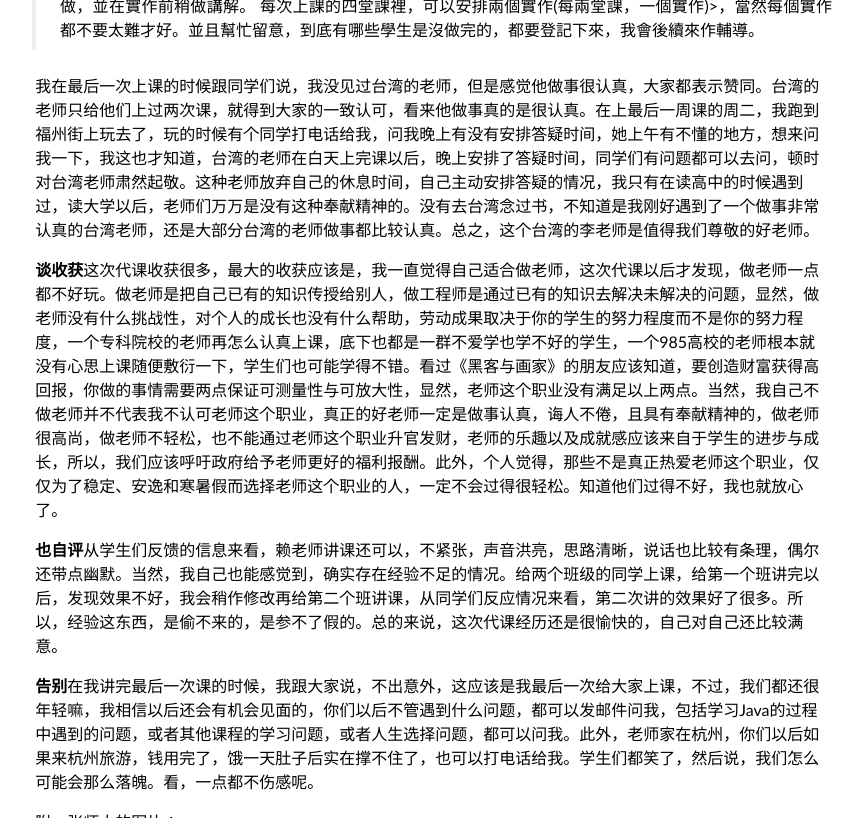
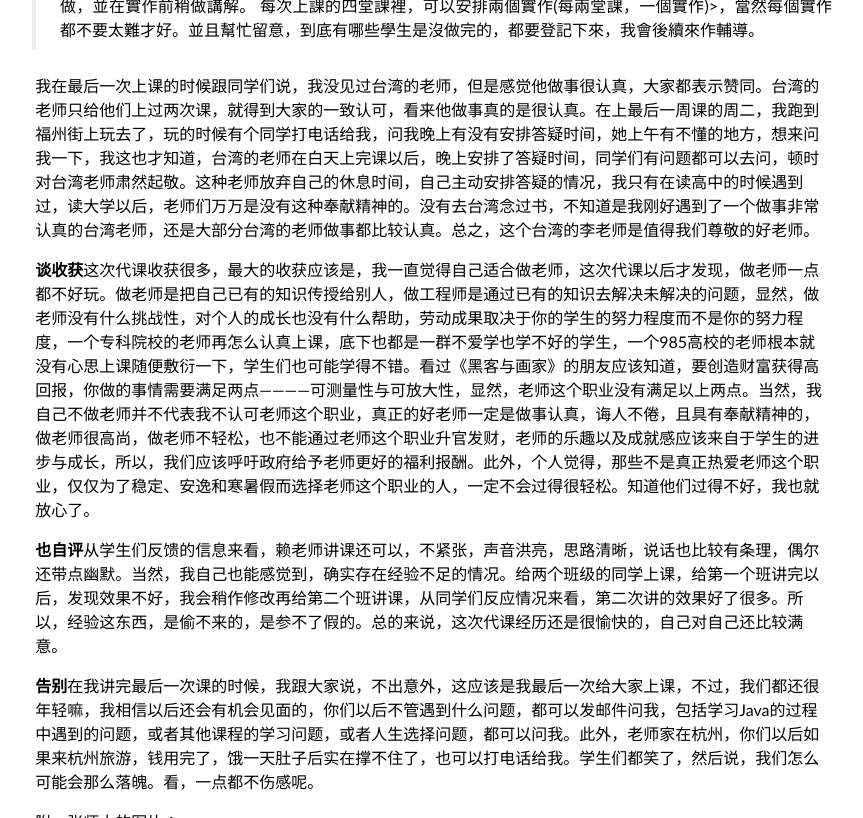
Before and after one commit to lalor/cn, a Jekyll site: the page built from _posts/2014-03-22-I-am-a-teacher.md, in a window 1280 px wide and 900 px high, scrolled down 1616 px, cut to the strip 0-818 px from the top of the window. Shown: the whole strip, without its empty margins (208-1071 px from the left). Built offline with Jekyll 4.4.1, drawn with Linux system fonts in a browser that asks for light colours; some web fonts are replaced; Markdown is read by kramdown in place of the engine named in the settings; comment, search, counter and statistics services are not loaded; some of the changed text lies outside the part shown.

Commit message:
change some error words

```diff
--- a/_posts/2014-03-22-I-am-a-teacher.md
+++ b/_posts/2014-03-22-I-am-a-teacher.md
@@ -41,7 +41,7 @@ tags: [代课, 做老师, 体验生活]
 
 我在最后一次上课的时候跟同学们说，我没见过台湾的老师，但是感觉他做事很认真，大家都表示赞同。台湾的老师只给他们上过两次课，就得到大家的一致认可，看来他做事真的是很认真。在上最后一周课的周二，我跑到福州街上玩去了，玩的时候有个同学打电话给我，问我晚上有没有安排答疑时间，她上午有不懂的地方，想来问我一下，我这也才知道，台湾的老师在白天上完课以后，晚上安排了答疑时间，同学们有问题都可以去问，顿时对台湾老师肃然起敬。这种老师放弃自己的休息时间，自己主动安排答疑的情况，我只有在读高中的时候遇到过，读大学以后，老师们万万是没有这种奉献精神的。没有去台湾念过书，不知道是我刚好遇到了一个做事非常认真的台湾老师，还是大部分台湾的老师做事都比较认真。总之，这个台湾的李老师是值得我们尊敬的好老师。
 
-**谈收获**这次代课收获很多，最大的收获应该是，我一直觉得自己适合做老师，这次代课以后才发现，做老师一点都不好玩。做老师是把自己已有的知识传授给别人，做工程师是通过已有的知识去解决未解决的问题，显然，做老师没有什么挑战性，对个人的成长也没有什么帮助，劳动成果取决于你的学生的努力程度而不是你的努力程度，一个专科院校的老师再怎么认真上课，底下也都是一群不爱学也学不好的学生，一个985高校的老师根本就没有心思上课随便敷衍一下，学生们也可能学得不错。看过《黑客与画家》的朋友应该知道，要创造财富获得高回报，你做的事情需要两点保证可测量性与可放大性，显然，老师这个职业没有满足以上两点。当然，我自己不做老师并不代表我不认可老师这个职业，真正的好老师一定是做事认真，诲人不倦，且具有奉献精神的，做老师很高尚，做老师不轻松，也不能通过老师这个职业升官发财，老师的乐趣以及成就感应该来自于学生的进步与成长，所以，我们应该呼吁政府给予老师更好的福利报酬。此外，个人觉得，那些不是真正热爱老师这个职业，仅仅为了稳定、安逸和寒暑假而选择老师这个职业的人，一定不会过得很轻松。知道他们过得不好，我也就放心了。
+**谈收获**这次代课收获很多，最大的收获应该是，我一直觉得自己适合做老师，这次代课以后才发现，做老师一点都不好玩。做老师是把自己已有的知识传授给别人，做工程师是通过已有的知识去解决未解决的问题，显然，做老师没有什么挑战性，对个人的成长也没有什么帮助，劳动成果取决于你的学生的努力程度而不是你的努力程度，一个专科院校的老师再怎么认真上课，底下也都是一群不爱学也学不好的学生，一个985高校的老师根本就没有心思上课随便敷衍一下，学生们也可能学得不错。看过《黑客与画家》的朋友应该知道，要创造财富获得高回报，你做的事情需要满足两点————可测量性与可放大性，显然，老师这个职业没有满足以上两点。当然，我自己不做老师并不代表我不认可老师这个职业，真正的好老师一定是做事认真，诲人不倦，且具有奉献精神的，做老师很高尚，做老师不轻松，也不能通过老师这个职业升官发财，老师的乐趣以及成就感应该来自于学生的进步与成长，所以，我们应该呼吁政府给予老师更好的福利报酬。此外，个人觉得，那些不是真正热爱老师这个职业，仅仅为了稳定、安逸和寒暑假而选择老师这个职业的人，一定不会过得很轻松。知道他们过得不好，我也就放心了。
 
 
 **也自评**从学生们反馈的信息来看，赖老师讲课还可以，不紧张，声音洪亮，思路清晰，说话也比较有条理，偶尔还带点幽默。当然，我自己也能感觉到，确实存在经验不足的情况。给两个班级的同学上课，给第一个班讲完以后，发现效果不好，我会稍作修改再给第二个班讲课，从同学们反应情况来看，第二次讲的效果好了很多。所以，经验这东西，是偷不来的，是参不了假的。总的来说，这次代课经历还是很愉快的，自己对自己还比较满意。
```
Also changed, not shown: other parts of _posts/2014-03-22-I-am-a-teacher.md (+1 -1 lines).
